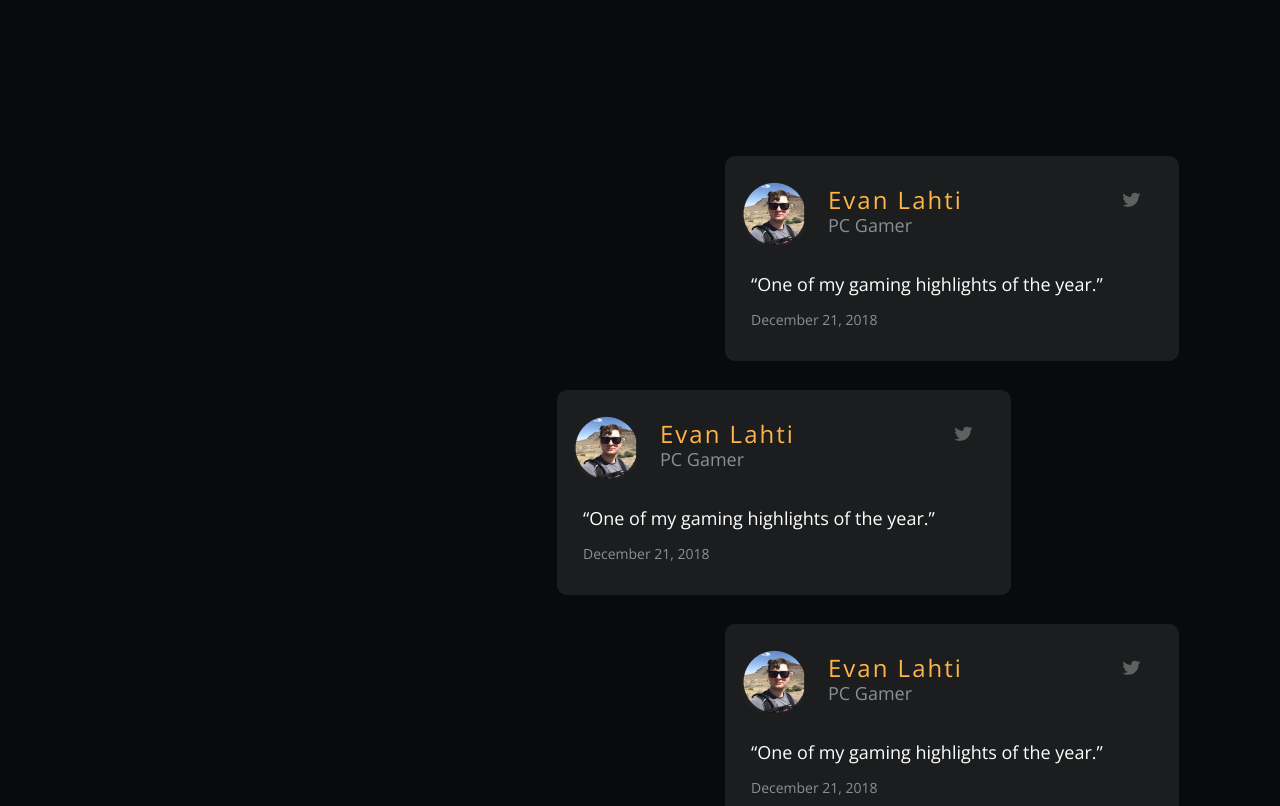
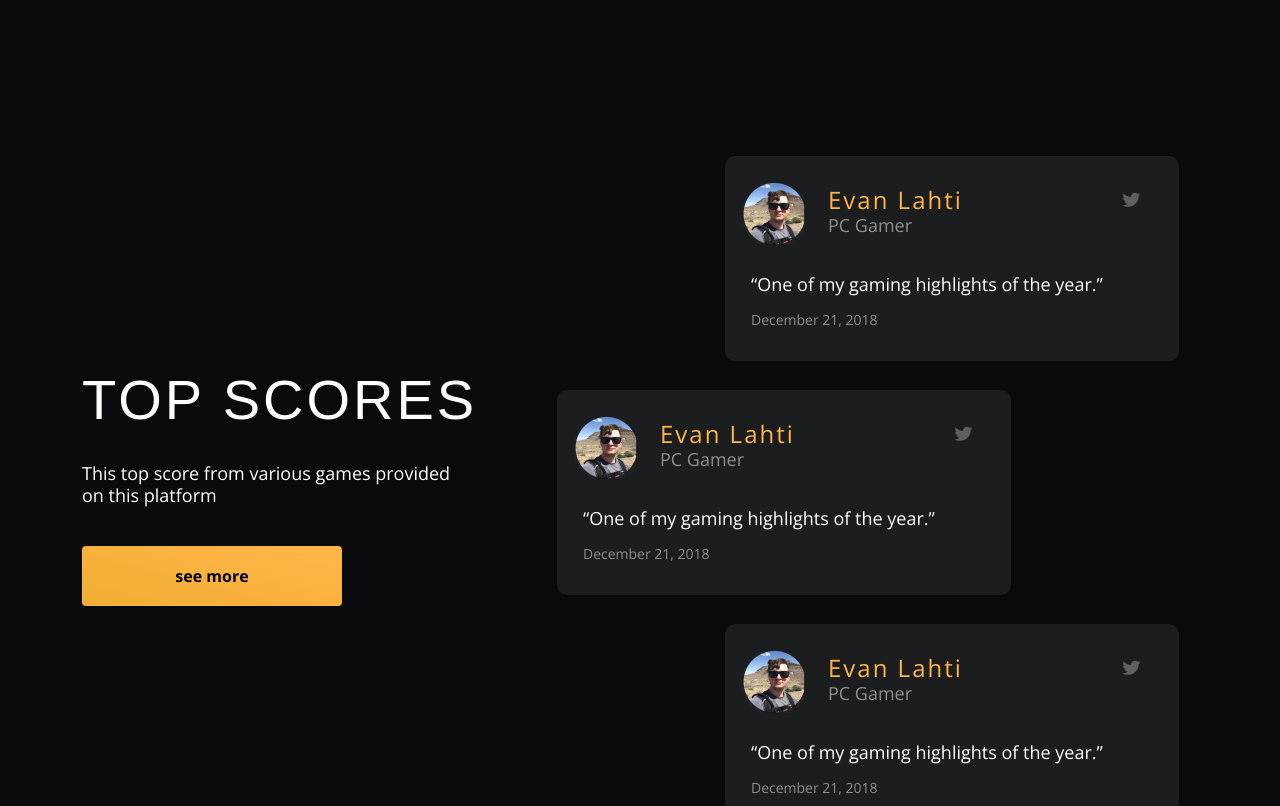
Before and after one commit to zuhrisaifudin/landing-games, a plain HTML site: page index.html in a window 1280 px wide. Shown: the part 2402-3208 px from the top of the page. Drawn offline with nearby package versions, Linux system fonts and the light colour scheme.

Commit message:
add section score style

```diff
--- a/css/style.css
+++ b/css/style.css
@@ -226,6 +226,43 @@ font-style: normal;
 .score-card{
   padding-top: 9.9rem;
 }
+.score-title{
+  font-family: Arial;
+  font-size: 56px;
+  font-style: normal;
+  font-weight: 400;
+  line-height: 64px;
+  letter-spacing: 3px;
+  text-align: left;
+  padding-top: 370px;
+}
+.score-desc{
+  font-family: 'Open Sans', sans-serif;
+  font-size: 18px;
+  font-style: normal;
+  font-weight: 400;
+  line-height: 22px;
+  letter-spacing: 0px;
+  text-align: left;
+  width: 379px;
+  padding-top: 30px;
+  margin-bottom: 40px;
+}
+.btn-seemore{
+  font-family: 'Open Sans', sans-serif;
+  font-size: 16px;
+  font-style: normal;
+  font-weight: 700;
+  line-height: 22px;
+  letter-spacing: 0px;
+  text-align: center;
+  background: linear-gradient(194.68deg, #FFB548 11.27%, #F3AF34 90.4%);
+  border-radius: 4px;
+  color: #000000;
+  height: 60px;
+  width: 260px;
+
+}
 .member{
    background: rgba(255, 255, 255, 0.08);
    border-radius: 10px;
--- a/index.html
+++ b/index.html
@@ -118,7 +118,13 @@
     <section id="score">
         <div class="container">
             <div class="row">
-                <div class="col-md-5"></div>
+                <div class="col-md-5">
+                    <div class="score-head">
+                        <h1 class="score-title">TOP SCORES</h1>
+                        <p class="score-desc">This top score from various games provided on this platform</p>
+                        <button class="btn btn-seemore">see more </button>
+                    </div>
+                </div>
                 <div class="col-md-7 score-card">
                     <div class="member d-flex align-items-start member-left">
                         <div class="member-pic"><img src="assets/img/1.png" class="img-fluid member-fluid-img" alt=""></div>
```
